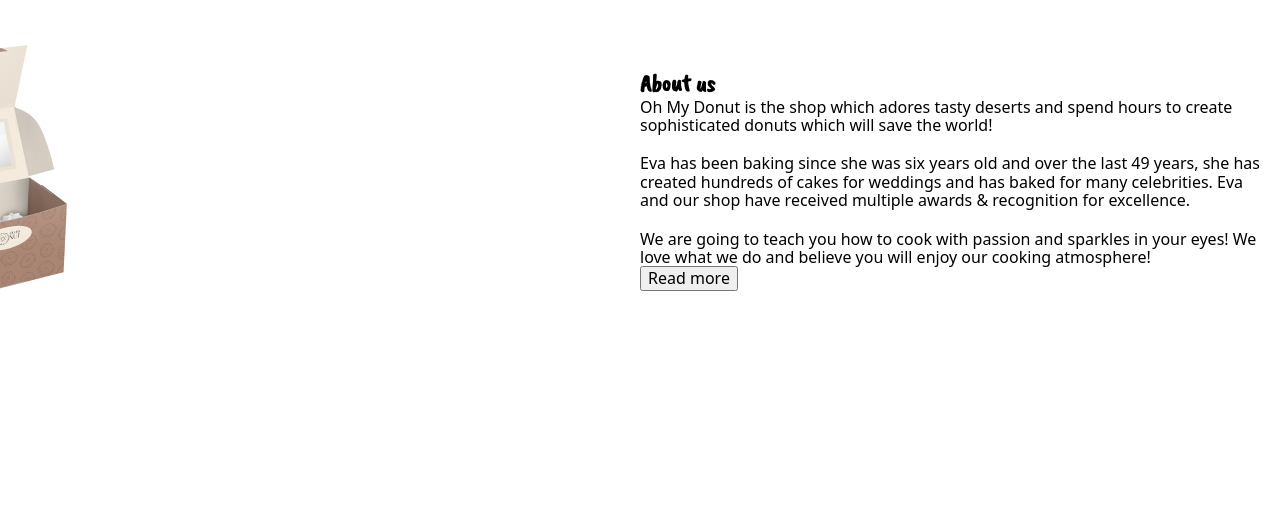
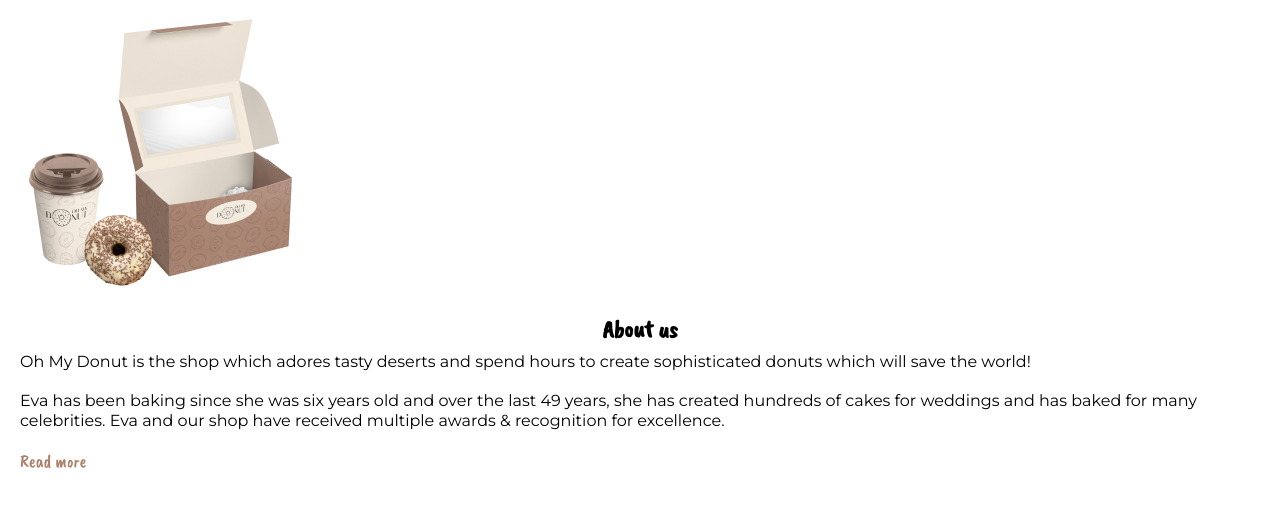
Before and after one commit to Kollibra/Group-proect, a plain HTML site: page index.html in a window 1280 px wide. Drawn offline with nearby package versions, Linux system fonts and the light colour scheme.

Commit message:
переменные

```diff
--- a/css/styles.css
+++ b/css/styles.css
@@ -7,9 +7,9 @@
   box-sizing: border-box;
 }
 
- $ main-bg-color: #FFFFFF;
- $sec-bg-color: #FFFFF9;
- $accent-color: #FEF3E4;
+$main-bg-color: #FFFFFF;
+$sec-bg-color: #FFFFF9;
+$accent-color: #FEF3E4;
 
 $details-color: #AB816C;
 $main-icons-color: #2E2520;
@@ -19,11 +19,9 @@ $main-text-color: #2E2520;
 $sec-text-color: #000000;
 $button-text-color: #FFFFFF;
 
-
 body {
   color: $main-text-color;
   background-color: $main-bg-color;
-
   font-family: 'Montserrat', sans-serif;
   font-style: normal;
   font-weight: 400;
@@ -70,74 +68,39 @@ a {
 
 
 
+
 #more {
   display: none;
-
-  @media screen and (min-width: 1199.98px) {
-    display: block;
-  }
 }
 
-.about--padding {
-  @media screen and (min-width: 768px) {
-    padding-bottom: 20px;
-  }
-
-  @media screen and (min-width: 1200px) {
-    padding-top: 70px;
-  }
+.about__img{
+  margin-bottom: 16px;
+}
+.about__title {
+  line-height: 1.25;
+  color: $main-icons-color;
+  text-align: center;
+  margin-bottom: 8px;
+}
+.about__text {
+  font-family: 'Montserrat', sans-serif;
+  color: $main-icon-color;
+  line-height: 1.21;
+  display: block;
+  margin-bottom: 20px;
+}
+.section__text {
+  margin-bottom: 16px;
 }
 
-.about__img {
-  display: none;
-  position: absolute;
-
-  @media screen and (min-width: 768px) {
-    display: block;
-    left: -6.5%;
-    top: 3%;
-  }
-
-  @media screen and (min-width: 1200px) {
-    top: -20%;
-    left: -16%;
-  }
+.btn__more {
+  font-family: 'Caveat Brush';
+  font-size: 18px;
+  line-height: 1.27;
+  text-align: center;
+  color: #AB816C;
+  border: none;
+  background-color: #FFFFFF;
+  padding: 0;
+  margin-bottom: 16px;
 }
-
-.about__text {
-
-  display: block;
-  margin-bottom: 20px;
-
-  &--margin {
-    margin-bottom: 20px;
-  }
-}
-
-.container--flex {
-  position: relative;
-
-  @media screen and (min-width: 768px) {
-    display: flex;
-    justify-content: flex-end;
-  }
-}
-.btn__more about_btn-js {
-  font: Caveat Brush;
-  width: 400px;
-  size: 18px;
-  color: var(-details-color);
-  background-color: none;
-  bg
-
-}
-
-.about__element {
-  padding-top: 265px;
-
-  @media screen and (min-width: 768px) {
-    padding-top: 0;
-
-    width: calc(100% / 2);
-  }
-}
--- a/index.html
+++ b/index.html
@@ -21,44 +21,19 @@
     <link rel="stylesheet" href="./css/styles.css" />
   </head>
   <body>
-    <section class="about about--padding">
-      <div class="container container--flex">
-        <!--
+    <section class="about">
+      <div class="container about-container">
         <picture>
-          <source
-            srcset="
-              ./images/hero-img--desktop.png,
-              ./images/hero-img--desktop@2x.png
-            "
-            media="(min-width: 1200px)"
-            type="image/png"
+          <img
+            class="about__img"
+            src="./images/hero-img--mobile.png"
+            alt="картинка кофе с поничиком и с боксом"
           />
-          <source
-            srcset="
-              ./images/tablet/donut-menu.png   1x,
-              ./images/tablet/donut-menu2x.png 2x
-            "
-            media="(min-width: 768px)"
-            type="image/png"
-          />
-          <source
-            srcset="
-              ./images/mobile/donut-menu.png   1x,
-              ./images/mobile/donut-menu2x.png 2x
-            "
-            media="(max-width: 767px)"
-            type="image/png"
-          /> -->
-        <img
-          class="about__img"
-          src="./images/hero-img--mobile.png"
-          alt="картинка кофе с поничиком и с боксом"
-        />
-        <!--   </picture> -->
+        </picture>
 
-        <div class="about__element">
-          <h2 class="title" id="About">About us</h2>
-          <p class="section__text about__text--margin">
+        <div>
+          <h2 class="title about__title" id="About">About us</h2>
+          <p class="section__text">
             <span class="about__text">
               Oh My Donut is the shop which adores tasty deserts and spend hours
               to create sophisticated donuts which will save the world!
@@ -83,6 +58,6 @@
       </div>
     </section>
     <script src="./js/read-more-less.js"></script>
-    <script src="./js/program_btn-read-more.js .js"></script>
+    <script src="./js/program_btn-read-more.js"></script>
   </body>
 </html>
```
Also changed, not shown: mix.css (added, +16 -0 lines), hz/test.html (renamed from test.html), hz/text.scss (renamed from text.scss).
